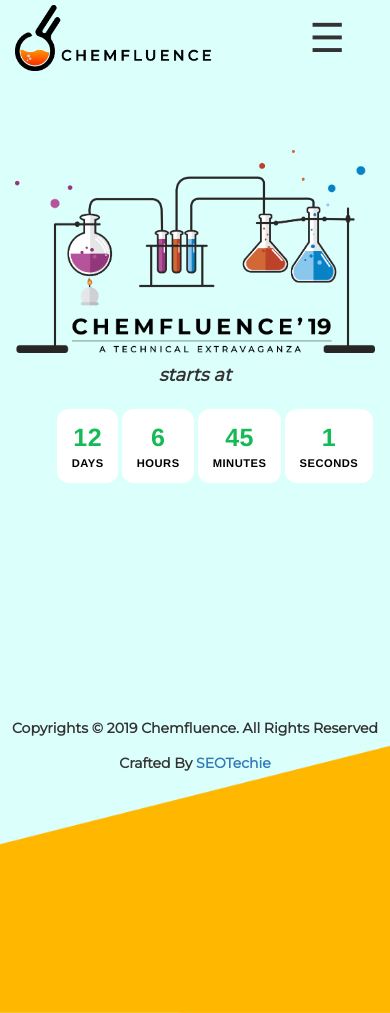
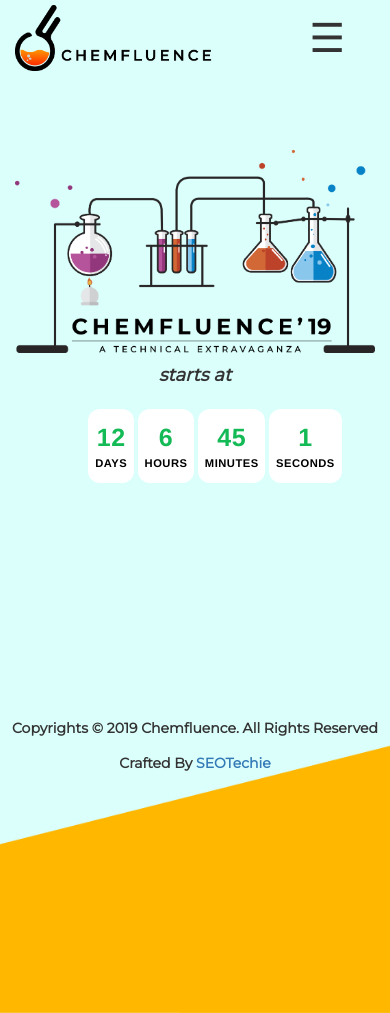
Before and after one commit to saicharan96/chem, a PHP site: page / in a window 390 px wide. Run offline with PHP 8.4, Linux system fonts and the light colour scheme.

Commit message:
Update style.css
ss

```diff
--- a/assets/css/style.css
+++ b/assets/css/style.css
@@ -224,7 +224,7 @@ background-color:#DBFFFB !important;
   display: inline-block;
   font-size: 0.8em;
   list-style-type: none;
-  padding: 1em 1.3em;
+  padding: 1em 0.6em;
     letter-spacing: 0.5px;
     color:#000000;
     font-weight:bold;
```
